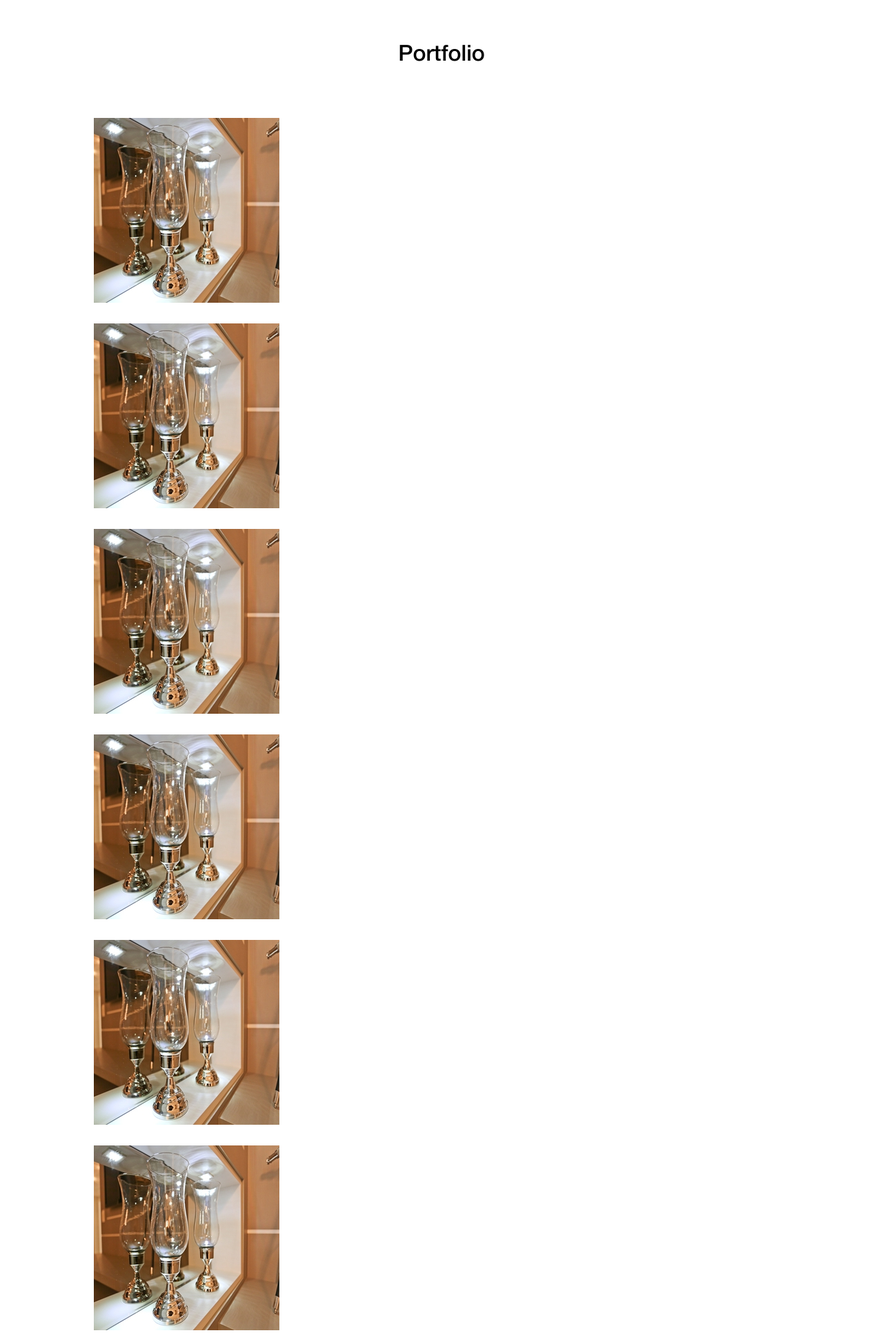
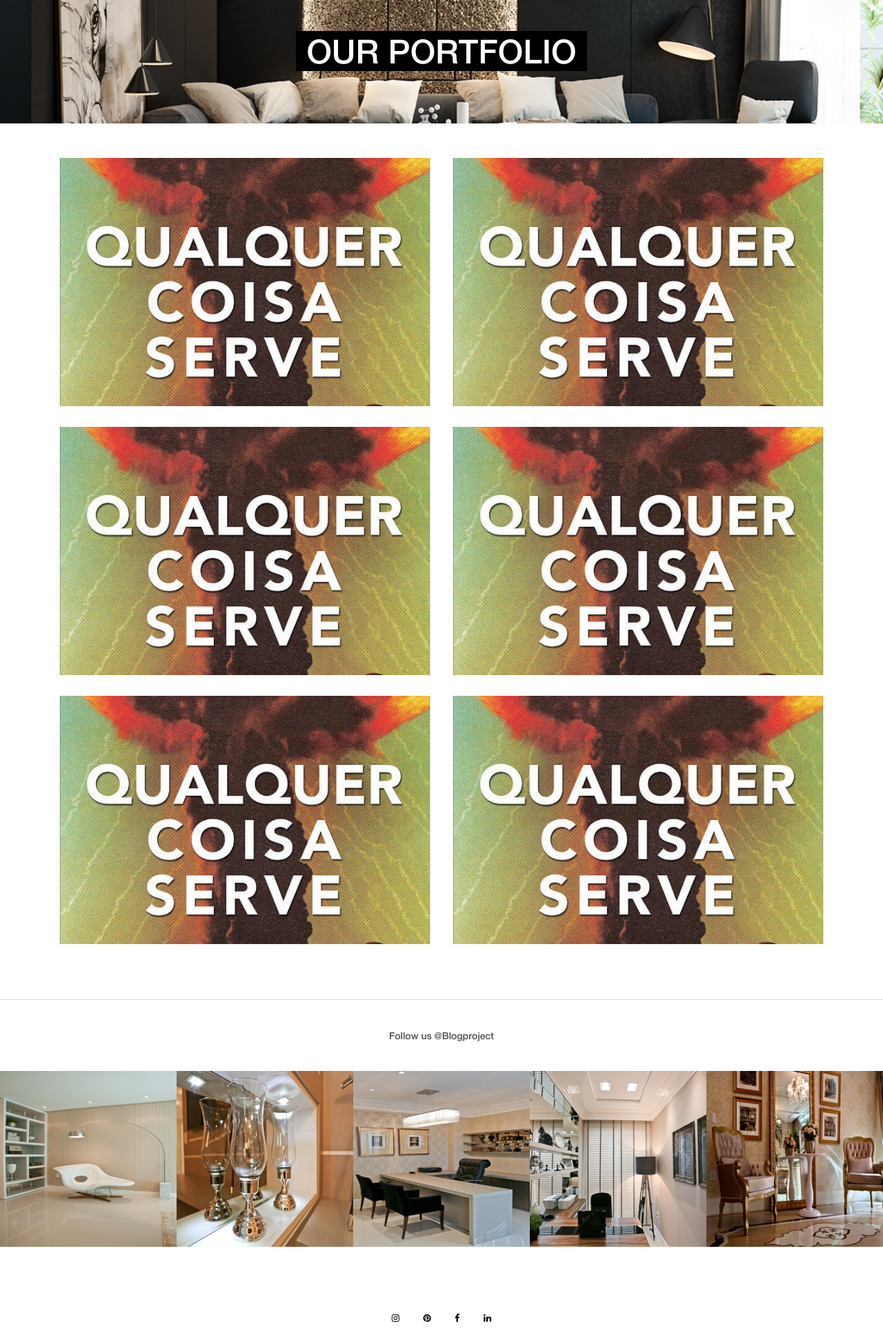
Before and after one commit to rodrigodadam/blogproject, a Symfony app: template templates/portfolio/portfolio.html.twig in a window 1280 px wide; the page is wider, and only the part inside the window is pictured. Shown: the part 366-2299 px from the top of that part at 69% size. Run offline with Twig, Linux system fonts and the light colour scheme; the template is opened without the code that fills it, so the values that code supplies are empty; some libraries are stand-ins or nearby versions; grey boxes are pictures that could not be loaded.

Commit message:
portfolio template

```diff
--- a/templates/contact/contact.html.twig
+++ b/templates/contact/contact.html.twig
@@ -17,7 +17,7 @@
                     </div>
                 </div>
             </div>
-        </div>
+
     </div>
     <!-- ##### Breadcumb Area End ##### -->
 
--- /dev/null
+++ b/templates/inc/grid-portfolio.html.twig
@@ -0,0 +1,63 @@
+<!-- Grid Area -->
+<!-- ##### Breadcumb Area Start ##### -->
+<div class="breadcumb-area bg-img" style="background-image: url('assets/img/bg-img/carousel02.jpg');>
+        <div class="container h-100">
+    <div class="row h-100 align-items-center">
+        <div class="col-12">
+            <div class="breadcumb-content text-center">
+                <h2>OUR PORTFOLIO</h2>
+            </div>
+        </div>
+    </div>
+</div>
+
+<!-- ##### Breadcumb Area End ##### -->
+<div class="portfolio-container section-padding-50">
+    <div class="container">
+        <div class="row">
+            <div class="col-sm-6">
+                <div class="portfolio-thumbnail">
+                    <a class="popup-img" href="{{ asset('assets/img/blog-img/blog01.jpg') }}" title="First Project">
+                        <img src="{{ asset('assets/img/blog-img/blog01.jpg') }}" alt="img">
+                    </a>
+                </div>
+            </div>
+            <div class="col-sm-6">
+                <div class="portfolio-thumbnail">
+                    <a class="popup-img" href="{{ asset('assets/img/blog-img/blog01.jpg') }}">
+                        <img src="{{ asset('assets/img/blog-img/blog01.jpg') }}" alt="img">
+                    </a>
+                </div>
+            </div>
+            <div class="col-sm-6">
+                <div class="portfolio-thumbnail">
+                    <a class="popup-img" href="{{ asset('assets/img/blog-img/blog01.jpg') }}">
+                        <img src="{{ asset('assets/img/blog-img/blog01.jpg') }}" alt="img">
+                    </a>
+                </div>
+            </div>
+            <div class="col-sm-6">
+                <div class="portfolio-thumbnail">
+                    <a class="popup-img" href="{{ asset('assets/img/blog-img/blog01.jpg') }}">
+                        <img src="{{ asset('assets/img/blog-img/blog01.jpg') }}" alt="img">
+                    </a>
+                </div>
+            </div>
+            <div class="col-sm-6">
+                <div class="portfolio-thumbnail">
+                    <a class="popup-img" href="{{ asset('assets/img/blog-img/blog01.jpg') }}">
+                        <img src="{{ asset('assets/img/blog-img/blog01.jpg') }}" alt="img">
+                    </a>
+                </div>
+            </div>
+            <div class="col-sm-6">
+                <div class="portfolio-thumbnail">
+                    <a class="popup-img" href="{{ asset('assets/img/blog-img/blog01.jpg') }}">
+                        <img src="{{ asset('assets/img/blog-img/blog01.jpg') }}" alt="img">
+                    </a>
+                </div>
+            </div>
+        </div>
+    </div>
+</div>
+<!-- Grid End -->
--- a/templates/portfolio/portfolio.html.twig
+++ b/templates/portfolio/portfolio.html.twig
@@ -4,75 +4,6 @@
 
 {% block body %}
 
-    <div id="portfolio" class="text-center paddsection">
-
-        <div class="container">
-            <div class="section-title text-center">
-                <h2>Portfolio</h2>
-            </div>
-        </div>
-
-        <div class="container">
-            <div class="row">
-                <div class="col-md-12">
-
-{#                    <div class="portfolio-list">#}
-
-{#                        <ul class="nav list-unstyled" id="portfolio-flters">#}
-{#                            <li class="filter filter-active" data-filter=".all">all</li>#}
-{#                            <li class="filter" data-filter=".branding">test</li>#}
-{#                            <li class="filter" data-filter=".mockups">test2</li>#}
-{#                            <li class="filter" data-filter=".uikits">test3</li>#}
-{#                            <li class="filter" data-filter=".webdesign">design</li>#}
-{#                            <li class="filter" data-filter=".photography">photography</li>#}
-{#                        </ul>#}
-
-{#                    </div>#}
-
-                    <div class="portfolio-container">
-
-                        <div class="col-lg-4 col-md-6 portfolio-thumbnail all branding uikits webdesign">
-                            <a class="popup-img" href="{{ asset('assets/img/instagram-img/ins02.jpg') }}">
-                                <img src="{{ asset('assets/img/instagram-img/ins02.jpg') }}"  alt="img">
-                            </a>
-                        </div>
-
-                        <div class="col-lg-4 col-md-6 portfolio-thumbnail all mockups uikits photography">
-                            <a class="popup-img" href="{{ asset('assets/img/instagram-img/ins02.jpg') }}">
-                                <img src="{{ asset('assets/img/instagram-img/ins02.jpg') }}"  alt="img">
-                            </a>
-                        </div>
-
-                        <div class="col-lg-4 col-md-6 portfolio-thumbnail all branding webdesig photographyn">
-                            <a class="popup-img" href="{{ asset('assets/img/instagram-img/ins02.jpg') }}">
-                                <img src="{{ asset('assets/img/instagram-img/ins02.jpg') }}"  alt="img">
-                            </a>
-                        </div>
-
-                        <div class="col-lg-4 col-md-6 portfolio-thumbnail all mockups webdesign photography">
-                            <a class="popup-img" href="{{ asset('assets/img/instagram-img/ins02.jpg') }}">
-                                <img src="{{ asset('assets/img/instagram-img/ins02.jpg') }}"  alt="img">
-                            </a>
-                        </div>
-
-                        <div class="col-lg-4 col-md-6 portfolio-thumbnail all branding uikits photography">
-                            <a class="popup-img" href="{{ asset('assets/img/instagram-img/ins02.jpg') }}">
-                                <img src="{{ asset('assets/img/instagram-img/ins02.jpg') }}"  alt="img">
-                            </a>
-                        </div>
-
-                        <div class="col-lg-4 col-md-6 portfolio-thumbnail all mockups uikits webdesign">
-                            <a class="popup-img" href="{{ asset('assets/img/instagram-img/ins02.jpg') }}">
-                                <img src="{{ asset('assets/img/instagram-img/ins02.jpg') }}"  alt="img">
-                            </a>
-                        </div>
-
-                    </div>
-                </div>
-            </div>
-        </div>
-
-    </div>
-    <!-- End section portfolio -->
+    {{ include('inc/grid-portfolio.html.twig') }}
 
 {% endblock %}
```
Also changed, not shown: templates/portfolio/exemplo1.html.twig (deleted, +0 -87 lines), public/assets/scss/style.scss, public/assets/style.css, templates/portfolio/first-project.html.twig (added).
